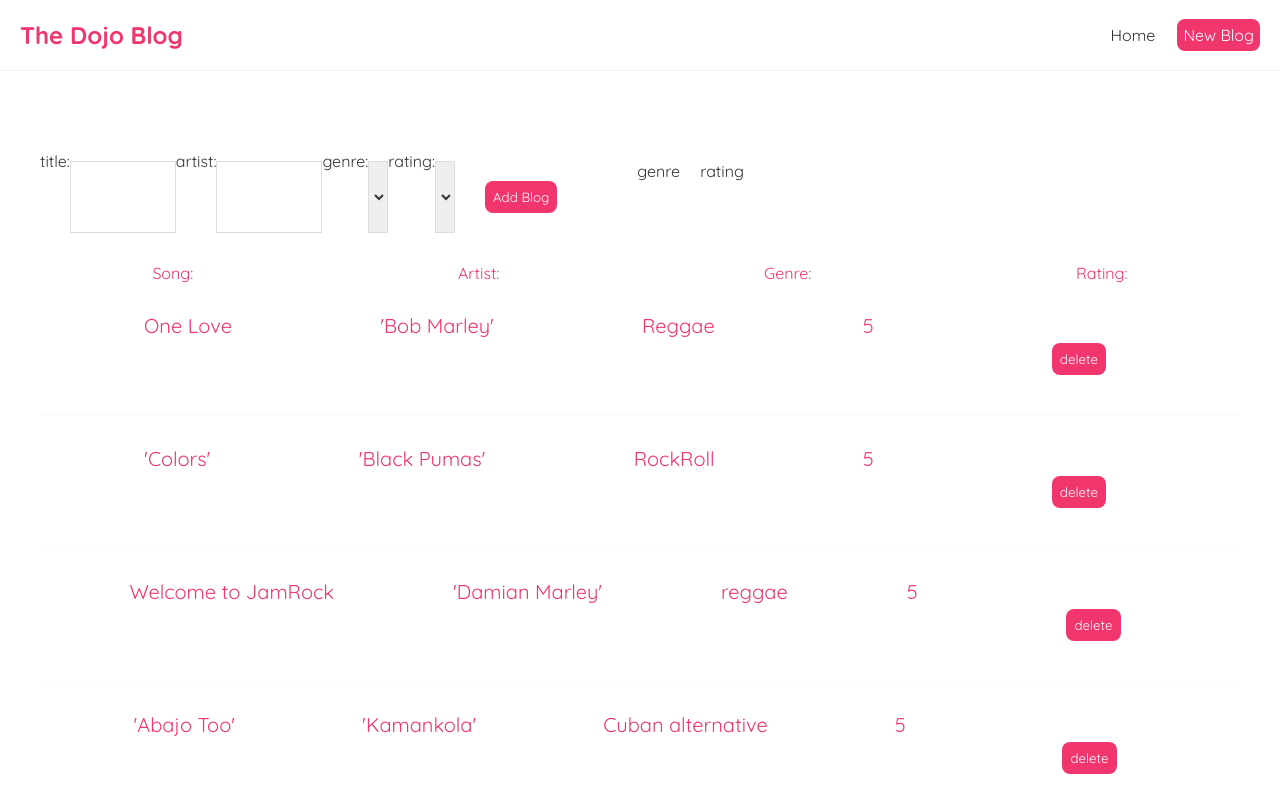
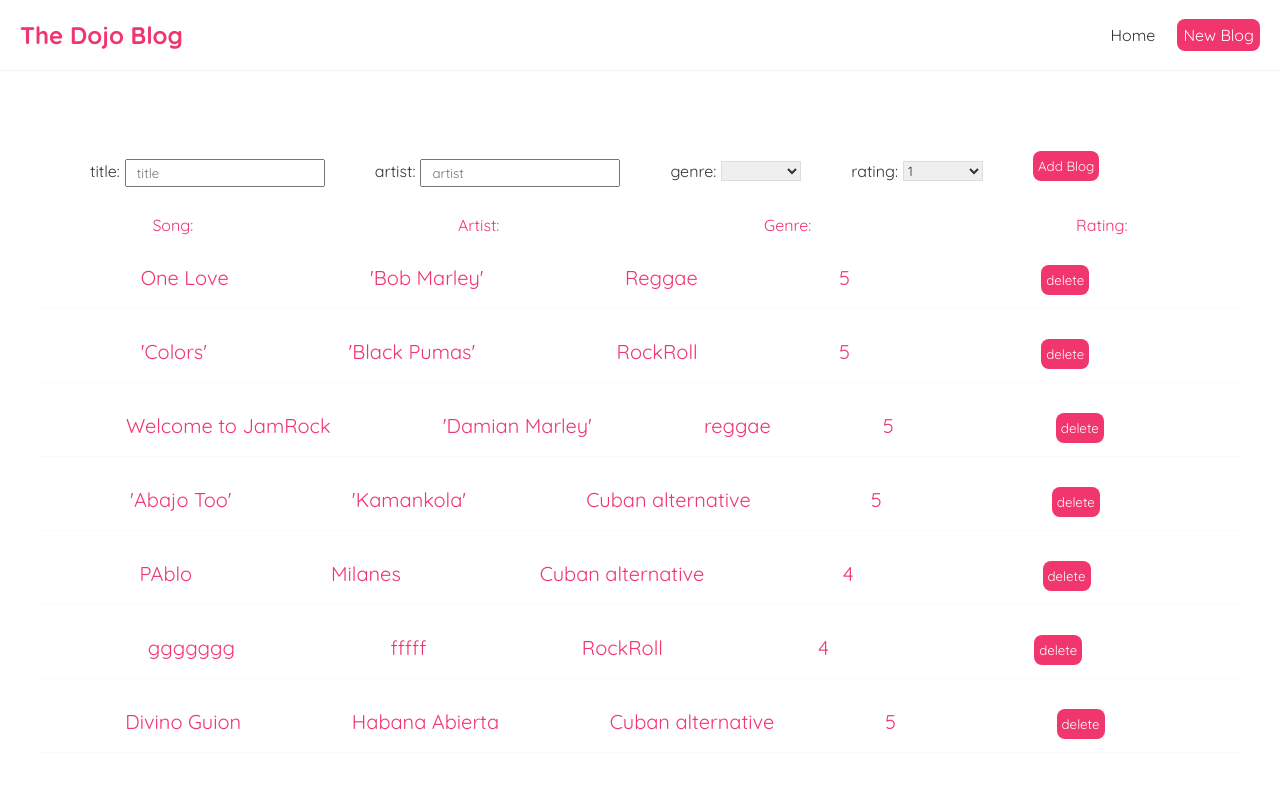
Before and after one commit to carloscfgos1980/Assignment-React-Sonsaver, a React (Create React App) app: page / in a window 1280 px wide. Shown: the top 812 px of the page. Built offline with nearby package versions, Linux system fonts and the light colour scheme; data requests are answered from the project's data file.

Commit message:
input form

```diff
--- a/data/db.json
+++ b/data/db.json
@@ -1,8 +1,53 @@
 {
   "songs": [
-    { "id": 1, "title": "One Love", "artist": "'Bob Marley'", "genre": "Reggae", "rating": "5" },
-    { "id": 2, "title": "'Colors'", "artist": "'Black Pumas'", "genre": "RockRoll", "rating": "5" },
-    { "id": 3, "title": "Welcome to JamRock", "artist": "'Damian Marley'", "genre": "reggae", "rating": "5" },
-    { "id": 4, "title": "'Abajo Too'", "artist": "'Kamankola'", "genre": "Cuban alternative", "rating": "5" }
+    {
+      "id": 1,
+      "title": "One Love",
+      "artist": "'Bob Marley'",
+      "genre": "Reggae",
+      "rating": "5"
+    },
+    {
+      "id": 2,
+      "title": "'Colors'",
+      "artist": "'Black Pumas'",
+      "genre": "RockRoll",
+      "rating": "5"
+    },
+    {
+      "id": 3,
+      "title": "Welcome to JamRock",
+      "artist": "'Damian Marley'",
+      "genre": "reggae",
+      "rating": "5"
+    },
+    {
+      "id": 4,
+      "title": "'Abajo Too'",
+      "artist": "'Kamankola'",
+      "genre": "Cuban alternative",
+      "rating": "5"
+    },
+    {
+      "title": "PAblo",
+      "artist": "Milanes",
+      "genre": "Cuban alternative",
+      "rating": "4",
+      "id": 5
+    },
+    {
+      "title": "ggggggg",
+      "artist": "fffff",
+      "genre": "RockRoll",
+      "rating": "4",
+      "id": 6
+    },
+    {
+      "title": "Divino Guion",
+      "artist": "Habana Abierta",
+      "genre": "Cuban alternative",
+      "rating": "5",
+      "id": 7
+    }
   ]
 }
--- a/src/components/Inputs.js
+++ b/src/components/Inputs.js
@@ -1,16 +1,29 @@
 import { useState } from "react";
+
 
 const Inputs = () => {
     const [title, setTitle] = useState('');
     const [artist, setArtist] = useState('');
     const [genre, setGenre] = useState('genre');
     const [rating, setRating] = useState('rating');
+    const [isPending, setIsPending] = useState(false);
+
 
     const handleSubmit = (e) => {
         e.preventDefault();
-        const blog = { title, artist, genre, rating };
+        const favorite = { title, artist, genre, rating };
 
-        console.log(blog);
+        setIsPending(true);
+
+        fetch('http://localhost:8000/songs', {
+            method: 'POST',
+            headers: { "Content-Type": "application/json" },
+            body: JSON.stringify(favorite)
+        }).then(() => {
+            console.log('new blog added');
+            setIsPending(false);
+        });
+
     }
     return (
         <div>
@@ -19,6 +32,8 @@ const Inputs = () => {
                 <input
                     type="text"
                     required
+                    name="title"
+                    placeholder="title"
                     value={title}
                     onChange={(e) => setTitle(e.target.value)}
                 />
@@ -26,6 +41,8 @@ const Inputs = () => {
                 <input
                     type="text"
                     required
+                    name="artist"
+                    placeholder="artist"
                     value={artist}
                     onChange={(e) => setArtist(e.target.value)}
                 />
@@ -33,7 +50,8 @@ const Inputs = () => {
                 <select
                     value={genre}
                     onChange={(e) => setGenre(e.target.value)}
-                >   <option value="genre">genre</option>
+                    name="genre"
+                >   <option value=""></option>
                     <option value="Reggae">Reggae</option>
                     <option value="RockRoll">RockRoll</option>
                     <option value="Cuban alternative">Cuban alternative</option>
@@ -42,6 +60,7 @@ const Inputs = () => {
                 <select
                     value={rating}
                     onChange={(e) => setRating(e.target.value)}
+                    name="rating"
                 >   <option value="rating">1</option>
                     <option value="1">1</option>
                     <option value="2">2</option>
@@ -49,11 +68,8 @@ const Inputs = () => {
                     <option value="4">4</option>
                     <option value="5">5</option>
                 </select>
-                <button>Add Blog</button>
-                <p>{title}</p>
-                <p>{artist}</p>
-                <p>{genre}</p>
-                <p>{rating}</p>
+                {!isPending && <button>Add Blog</button>}
+                {isPending && <button disabled>Adding Blog....</button>}
             </form>
         </div>
     );
--- a/src/index.css
+++ b/src/index.css
@@ -59,40 +59,42 @@
 }
 
 .home {
-
   margin: 0 auto;
   text-align: center;
 }
 .home form{
   margin: 20px;
   display: flex;
-  align-content: space-around;
+  align-content:space-between;
 }
 .home label {
   text-align: left;
-  display: block;
+  margin: 10px 5px 0 50px;
+
 }
 
-.home input {
-  width: 100px;
-  margin: 10px 0;
-  border: 1px solid #ddd;
+.home input[type=text] {
+  width: 200px;
+  height: 20px;
+  padding: 12px 10px;
+  margin: 8px 0;
+  box-sizing: border-box;
 }
 
+
 .home select{
-  width: 20px;
+  width: 80px;
+  height: 20px;
   margin: 10px 0;
   border: 1px solid #ddd;
 }
 .home button {
-  margin: 30px;
+  margin: 0 50px;
+  height: 30px;
   background: #f1356d;
   color: #fff;
   border: 0;
-  padding: 8px;
+  padding: 5px;
   border-radius: 8px;
   cursor: pointer;
 }
-.home form p{
-  margin:10px;
-}
```
